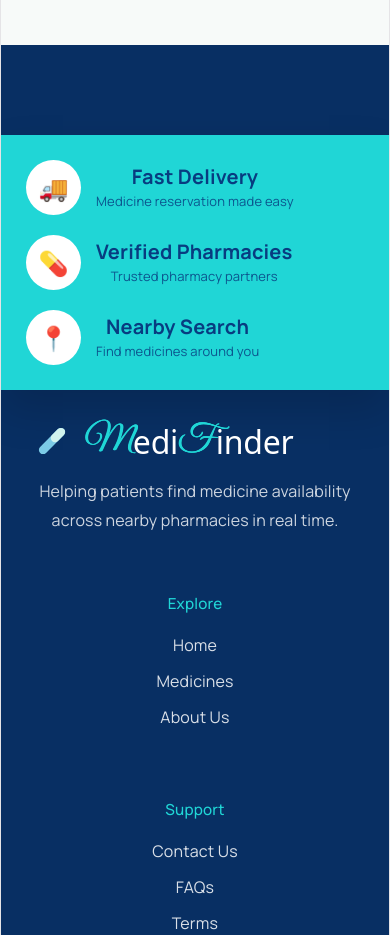
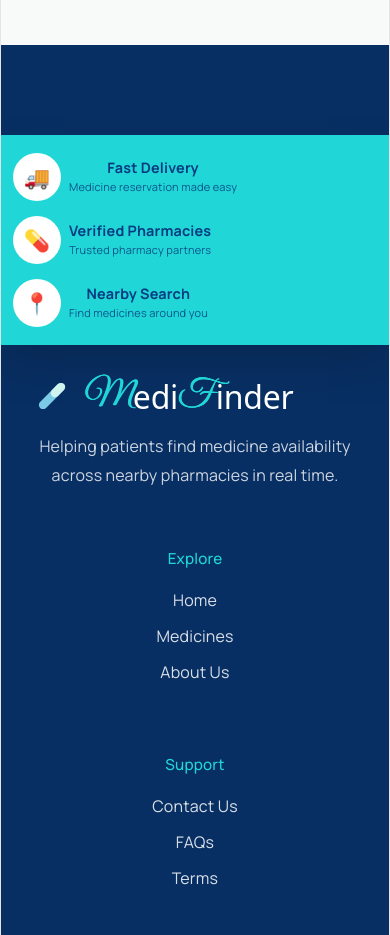
Before and after one commit to Syeda-Arman019/Medicine-Availability-Finder, a React (Vite) app in the folder frontend/: page / in a window 390 px wide. Shown: the part 2980-3915 px from the top of the page. Built offline with nearby package versions, Linux system fonts and the light colour scheme; no server answers.

Commit message:
Fix footer feature alignment

```diff
--- a/frontend/src/pages/Dashboard.css
+++ b/frontend/src/pages/Dashboard.css
@@ -418,7 +418,6 @@ body.dark-theme .mf-theme-toggle:hover,
   font-weight: 700;
   font-size: 1.8rem;
   margin-bottom: 10px;
-  color:#ffffff;
 }
 
 .welcome-text p {
@@ -871,6 +870,10 @@ body.dark-theme .status-tag.danger,
 }
 
 @media (max-width: 991.98px) {
+  .mf-db-content-grid {
+    grid-template-columns: 1fr;
+  }
+
   .mf-db-sidebar-backdrop {
     display: none;
     position: fixed;
@@ -885,15 +888,14 @@ body.dark-theme .status-tag.danger,
 
   .mf-db-sidebar {
     position: fixed;
-    top: 122px;
-    left: -280px;
+    top: 0;
+    left: -300px;
+    bottom: 0;
+    height: 100vh;
     width: 280px;
-    height: calc(100vh - 122px); /* baqi screen */
     z-index: 99;
-    background: var(--mf-sidebar-bg);
-    border-right: 1px solid var(--mf-line);
-    padding: 24px 16px;
     box-shadow: 10px 0 30px rgba(0, 0, 0, 0.25);
+    will-change: left;
     transition: left 0.3s cubic-bezier(0.4, 0, 0.2, 1);
     overflow-y: auto;
     border-radius: 0;
@@ -1040,3 +1042,92 @@ body.dark-theme .status-tag.danger,
     flex-wrap: nowrap;
   }
 }
+
+/* ================= PREMIUM FOOTER FIX ================= */
+
+/* Keep all 3 footer features in ONE ROW */
+.mf-footer-top {
+  display: grid !important;
+  grid-template-columns: repeat(3, 1fr) !important;
+  align-items: center;
+  justify-items: center;
+  gap: 20px;
+  width: 90%;
+  max-width: 1280px;
+}
+
+.mf-feature {
+  width: 100%;
+  display: flex;
+  align-items: center;
+  justify-content: center;
+  gap: 15px;
+  min-width: 0;
+}
+
+.mf-feature > div {
+  min-width: 0;
+}
+
+.mf-feature h5 {
+  white-space: nowrap;
+  margin: 0;
+}
+
+.mf-feature p {
+  white-space: nowrap;
+}
+
+
+/* ---------- TABLET ---------- */
+@media (max-width: 991.98px) {
+  .mf-footer-top {
+    grid-template-columns: repeat(3, 1fr) !important;
+    gap: 10px;
+    width: 94%;
+  }
+
+  .mf-feature {
+    gap: 8px;
+  }
+
+  .mf-feature span {
+    width: 48px;
+    height: 48px;
+    font-size: 21px;
+    flex-shrink: 0;
+  }
+
+  .mf-feature h5 {
+    font-size: 0.9rem;
+  }
+
+  .mf-feature p {
+    font-size: 11px;
+  }
+}
+
+
+/* ---------- MOBILE ---------- */
+@media (max-width: 767.98px) {
+  .mf-footer-top {
+    position: static;
+    transform: none;
+    width: 100%;
+    max-width: 100%;
+    grid-template-columns: 1fr !important;
+    gap: 15px;
+    border-radius: 0;
+    padding: 18px 12px;
+  }
+
+  .mf-feature {
+    justify-content: flex-start;
+    width: 100%;
+  }
+
+  .mf-feature h5,
+  .mf-feature p {
+    white-space: normal;
+  }
+}
--- a/frontend/src/pages/Dashboard.jsx
+++ b/frontend/src/pages/Dashboard.jsx
@@ -27,6 +27,7 @@ import {
 }
   from "lucide-react";
 import "./Dashboard.css";
+
 
 const API_URL = import.meta.env.VITE_API_URL;
 
```
